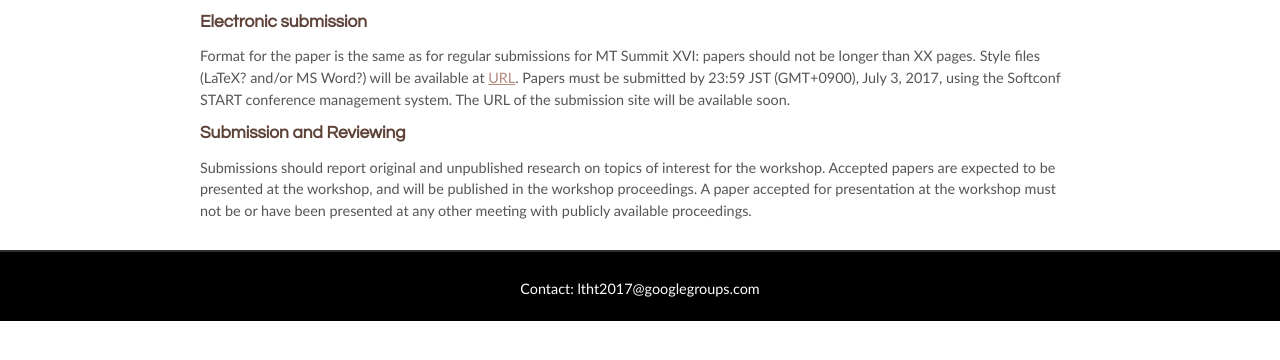
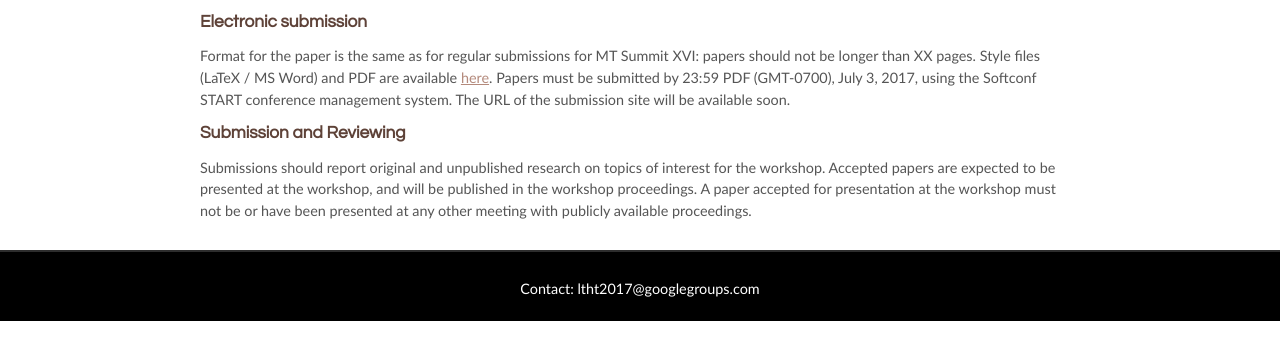
Before and after one commit to LTHT2017/LHTH2017.github.io, a plain HTML site: page submission.html in a window 1280 px wide. Shown: the part 242-602 px from the top of the page. Drawn offline with Linux system fonts and the light colour scheme.

Commit message:
updated URL and TZ

```diff
--- a/submission.html
+++ b/submission.html
@@ -40,8 +40,8 @@
 
 <p>
 Format for the paper is the same as for regular submissions for MT Summit XVI: papers should not be longer than XX pages.
-Style files (LaTeX? and/or MS Word?) will be available at <a href="http://">URL</a>.
-Papers must be submitted by 23:59 JST (GMT+0900), July 3, 2017, using the Softconf START conference management system.
+Style files (LaTeX / MS Word) and PDF are available <a href="http://aamt.info/app-def/S-102/mtsummit/2017/call-for-contributions/call-for-papers-for-research-track/">here</a>.
+Papers must be submitted by 23:59 PDF (GMT-0700), July 3, 2017, using the Softconf START conference management system.
 The URL of the submission site will be available soon.
 </p>
 
```
